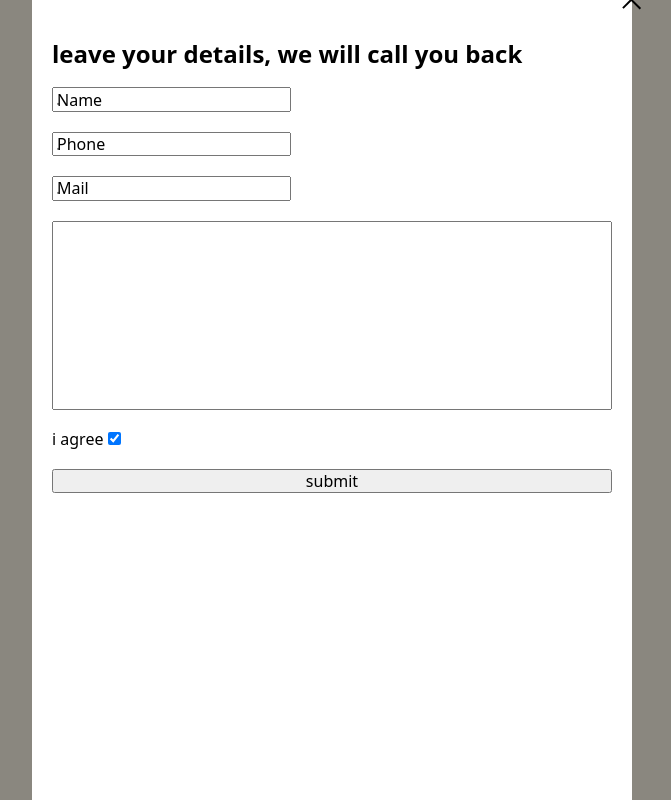
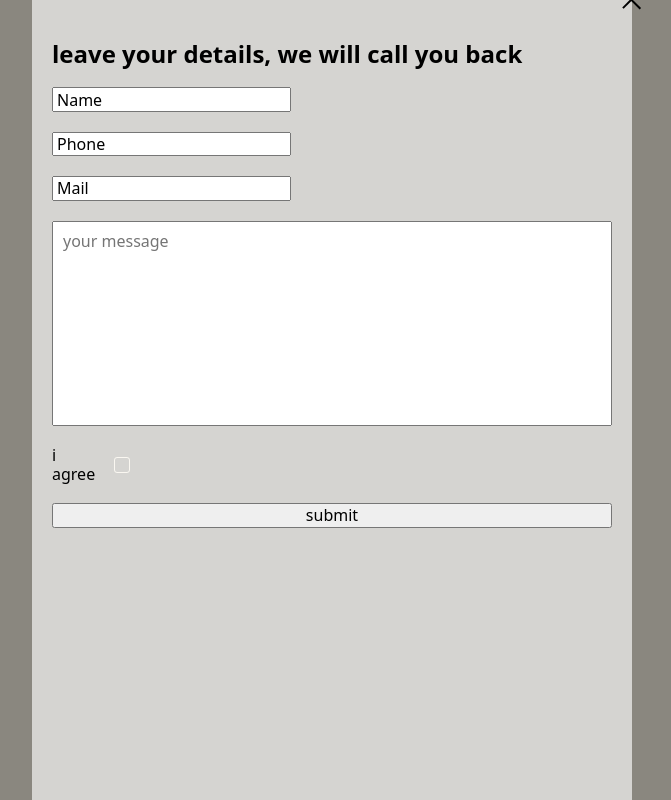
Before and after one commit to SvyatoslavKys/Modal, a plain HTML site: page index.html in a window 1280 px wide. Shown: the whole page, without its empty margins (308-979 px from the left). Drawn offline with nearby package versions, Linux system fonts and the light colour scheme.

Commit message:
custom checkbox
custom checkbox

```diff
--- a/index.html
+++ b/index.html
@@ -14,7 +14,7 @@
             <form class="form-style" action="">
 
                 <div class="label-position">
-                    <input class="form-input" id="name" type="text" placeholder=".">
+                    <input class="form-input" id="name" type="text" placeholder=" ">
                 <label class="form-label" for="name" >
                     Name
                 </label>
@@ -23,7 +23,7 @@
                 <form class="form-style" action="">
 
                     <div class="label-position">
-                        <input class="form-input" id="name" type="phone" placeholder=".">
+                        <input class="form-input" id="name" type="number" placeholder=" ">
                     <label class="form-label" for="name" >
                         Phone
                     </label>
@@ -32,16 +32,19 @@
                     <form class="form-style" action="">
 
                         <div class="label-position">
-                            <input class="form-input" id="name" type="mail" placeholder=".">
+                            <input class="form-input" id="name" type="email" placeholder=" ">
                         <label class="form-label" for="name" >
                             Mail
                         </label>
 
                         </div>
-                <textarea name="" id="" cols="30" rows="10"></textarea>
-                <label for=""> i agree
-                    <input  type="checkbox" checked>
+                <textarea class="message" name="message" id="" cols="30" rows="10" placeholder="your message"></textarea>
+
+                <label class="cbplace" > i agree
+                    <input class="cb-custom" type="checkbox">
+                    <span class="cb-icon"></span>
                 </label>
+
                 <button type="submit"> submit</button>
             </form>
             <button class="close"></button>
--- a/style.css
+++ b/style.css
@@ -14,8 +14,9 @@
     height: 800px;
     display: flex;
     flex-direction: column;
-    background-color: white;
+    background-color: rgba(255, 255, 255, 0.644);
     padding: 20px;
+    user-select: none;
 
 }
 .form-style{
@@ -87,3 +88,37 @@ textarea{
     width: 100%;
     resize: none;
 }
+.cb-custom{
+    appearance: none;
+    position: absolute;
+}
+.cbplace{
+    display: flex;
+    align-items: center;
+    gap: 10px;
+    width: 80px;
+    cursor: pointer;
+
+    /* background: #000; */
+}
+.cb-icon{
+    display: inline-block;
+    width: 20px;
+    height: 20px;
+    background-image: url(./img/svg/Rectangle\ 99.svg);
+    background-position: center;
+    background-repeat: no-repeat;
+    transition: 500ms ease-in-out;
+
+
+}
+.cb-custom:checked + .cb-icon {
+    background-image: url(./img/svg/Vector\ \(1\).svg);
+    background-position: center;
+    background-repeat: no-repeat;
+    transition: 500ms ease-in-out;
+    fill: aqua;
+}
+.message{
+    padding: 10px;
+}
```
Also changed, not shown: img/svg/Rectangle 99.svg (added), img/svg/Vector (1).svg (added).
